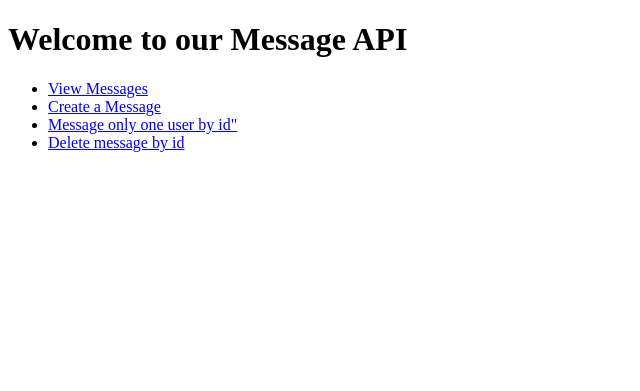
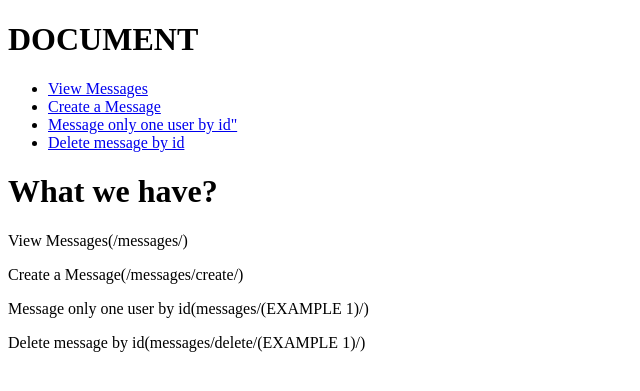
Before and after one commit to DenysBzenko/django-endpoints, a Django app: page / in a window 1280 px wide. Shown: the top 391 px of the page, without its empty margins (0-640 px from the left). Run offline with Django 4.2, Linux system fonts and the light colour scheme.

Commit message:
GOOD WORK DATA

```diff
--- /dev/null
+++ b/Django_First_Project/chatbot/data/data.py
@@ -0,0 +1,27 @@
+messages={
+    'Messages':[{
+        "id": "1",
+        "author": "Denys",
+        "content": "I love my mum",
+        "created_at": "12.03.2012"
+    },
+    {
+        "id": "2",
+        "author": "Jay-Z",
+        "content": "Rap it is my life",
+        "created_at": "02.02.2002"
+    },
+    {
+        "id": "3",
+        "author": "Drake",
+        "content": "I hate Tylort Swift",
+        "created_at": "03.02.2024"
+    },
+    {
+        "id": "4",
+        "author": "C++ GAMER",
+        "content": "I LOVE CS2 AND DOTA 2",
+        "created_at": "01.01.2001"
+    },
+    ]
+}
--- a/Django_First_Project/chatbot/templates/home.html
+++ b/Django_First_Project/chatbot/templates/home.html
@@ -5,7 +5,7 @@
     <title>Home Page</title>
 </head>
 <body>
-    <h1>Welcome to our Message API</h1>
+    <h1>DOCUMENT</h1>
     <ul>
         <li><a href="/messages/">View Messages</a></li>
         <li><a href="/messages/create/">Create a Message</a></li>
@@ -13,5 +13,13 @@
         <li><a href="messages/delete/<int:id>/">Delete message by id</a></li>
 
     </ul>
+    <div>
+        <h1>What we have?</h1>
+        <p>View Messages(/messages/)</p>
+        <p>Create a Message(/messages/create/)</p>
+        <p>Message only one user by id(messages/(EXAMPLE 1)/)</p>
+        <p>Delete message by id(messages/delete/(EXAMPLE 1)/)</p>
+    </div>
+
 </body>
 </html>
--- a/Django_First_Project/chatbot/views.py
+++ b/Django_First_Project/chatbot/views.py
@@ -1,22 +1,25 @@
-from django.shortcuts import render, get_object_or_404, redirect
+from django.http import Http404
 from django.http import JsonResponse, HttpResponse, HttpResponseBadRequest, HttpResponseNotAllowed
-from .models import Message
 from django.views.decorators.csrf import csrf_exempt
-from django.utils.dateformat import DateFormat
 from django.shortcuts import render
-from .models import Message
+from chatbot.data.data import messages
 import json
 
 def home(request):
     return render(request, 'home.html')
 
 def message_list(request):
-    messages = Message.objects.all()
-    return render(request, 'messages_list.html', {'messages': messages})
+    messages_list = messages['Messages']
+    return render(request, 'messages_list.html', {'messages': messages_list})
+
 
 def message_detail(request, id):
-    message = get_object_or_404(Message, id=id)
+
+    message = next((item for item in messages['Messages'] if item["id"] == str(id)), None)
+    if message is None:
+        raise Http404("Message not found")
     return render(request, 'message_detail.html', {'message': message})
+
 @csrf_exempt
 def message_create(request):
     if request.method == 'POST':
```
Also changed, not shown: Django_First_Project/chatbot/models.py (+0 -8 lines), Django_First_Project/chatbot/migrations/0001_initial.py.
